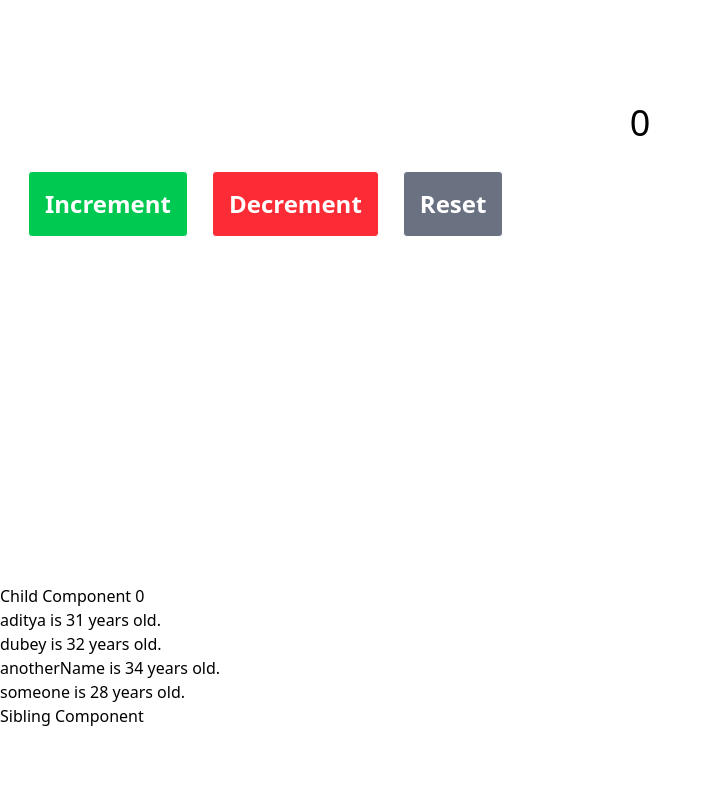
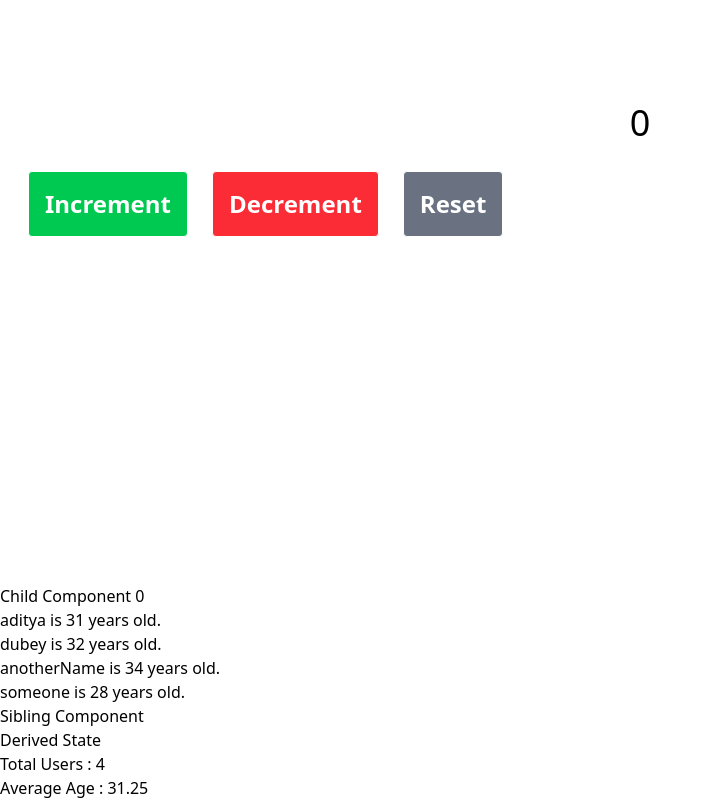
Before and after one commit to cyberadityacode/reactjs, a React (Vite) app in the folder 36 All Hooks in one Project/: page / in a window 1280 px wide. Shown: the part 264-1064 px from the top of the page, without its empty margins (0-712 px from the left). Before the commit the page ends 992 px from the top, so only its background shows below. Built offline with nearby package versions, Linux system fonts and the light colour scheme.

Commit message:
added derivedstate

```diff
--- /dev/null
+++ b/36 All Hooks in one Project/components/hooks/DerivedState.jsx
@@ -0,0 +1,25 @@
+import React from "react";
+
+export default function DerivedState() {
+  const users = [
+    { username: "aditya", age: 31 },
+    { username: "dubey", age: 32 },
+    { username: "anotherName", age: 34 },
+    { username: "someone", age: 28 },
+  ];
+
+  //total users
+  const totalUsers = users.length;
+
+  //Average Age
+  const averageAge = users.reduce((accumulator, currentElement) => accumulator +currentElement.age, 0) / totalUsers
+
+
+  return (<div>
+    <h1>Derived State</h1>
+    <p>Total Users : {totalUsers}</p>
+    <p>Average Age : {averageAge}</p>
+  </div>
+
+  )
+}
--- a/36 All Hooks in one Project/src/App.jsx
+++ b/36 All Hooks in one Project/src/App.jsx
@@ -1,3 +1,4 @@
+import DerivedState from "../components/hooks/DerivedState";
 import State from "../components/hooks/State"
 
 function App() {
@@ -9,6 +10,7 @@ function App() {
     <State />
 
     <SiblingComponent />
+    <DerivedState />
   </>
   )
 }
```
Also changed, not shown: 1 other file (tests, documents, lock files or other folders).
